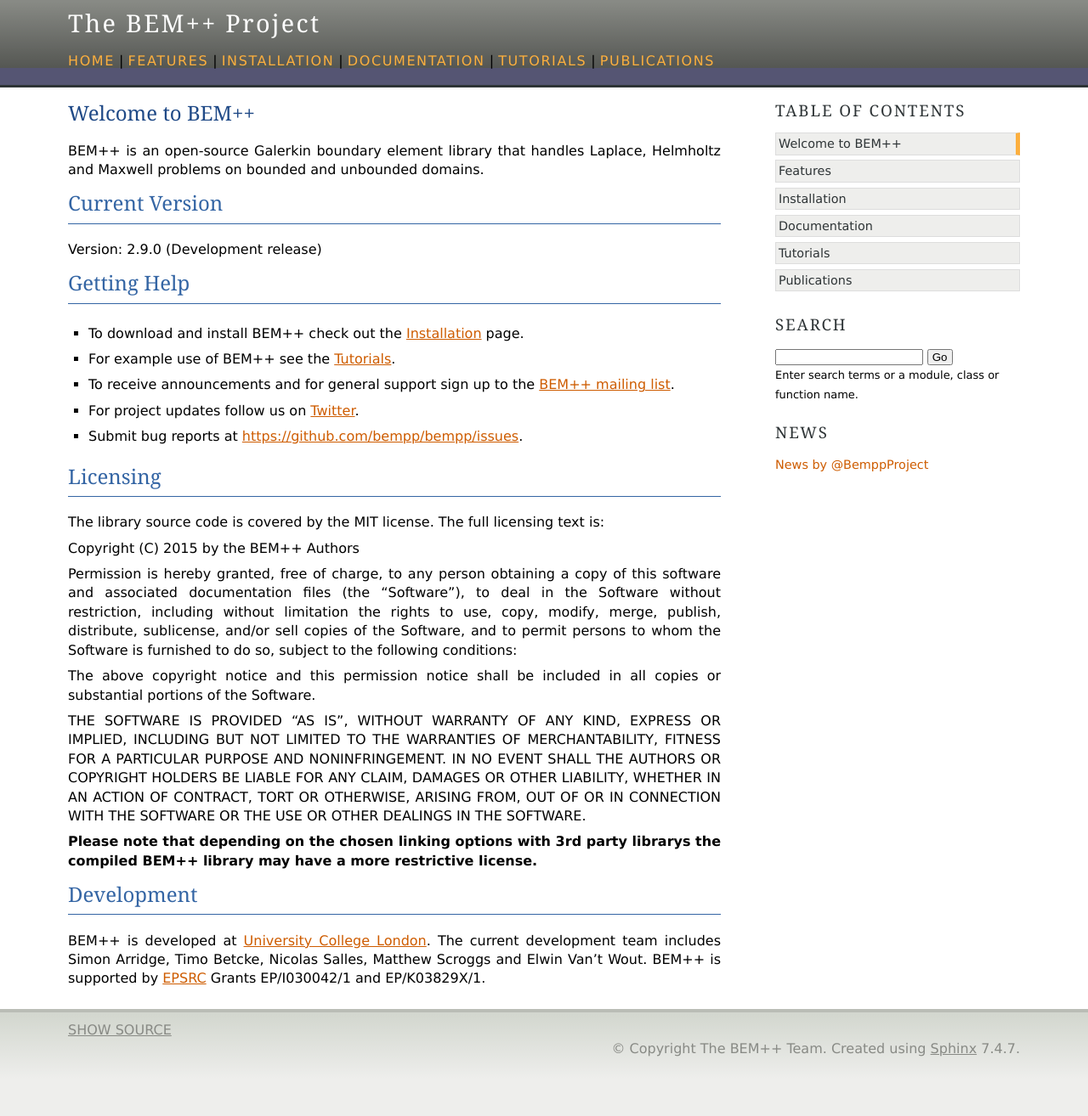
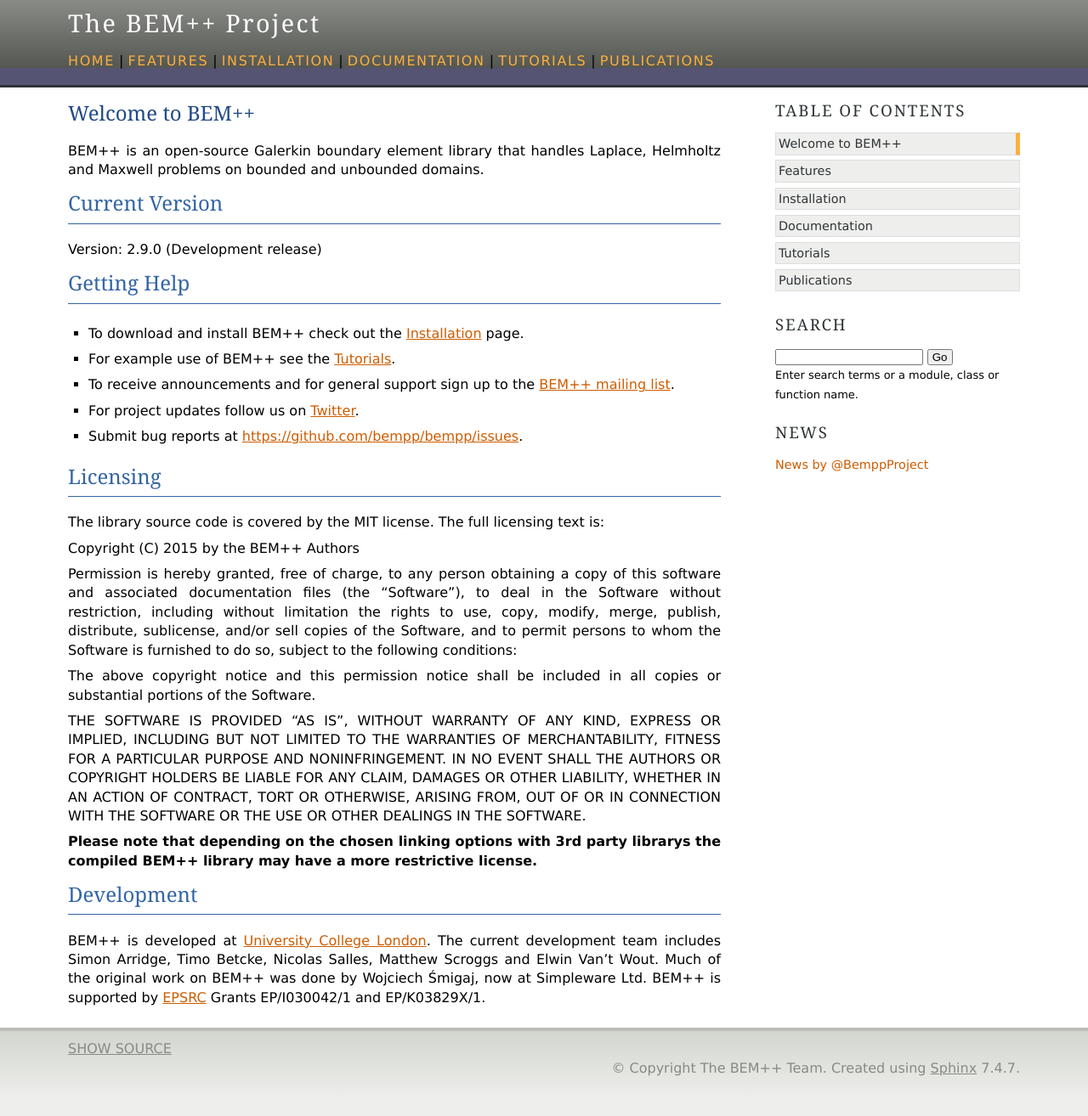
Before and after one commit to evantwout/web, a Sphinx documentation site: the page built from source/index.rst, in a window 1280 px wide. Shown: the whole page at 85% size. Built offline with Sphinx 7.4.7, drawn with Linux system fonts in a browser that asks for light colours; formulas are drawn with MathJax 3; comment, search, counter and statistics services are not loaded; before the commit the page ends 1292 px from its top, so only the background shows below that.

Commit message:
Fixed Developers Section

```diff
--- a/source/index.rst
+++ b/source/index.rst
@@ -48,8 +48,7 @@
 -----------
 BEM++ is developed at `University College London <http://www.ucl.ac.uk>`_. The
 current development team includes Simon Arridge, Timo Betcke, Nicolas Salles,
-Matthew Scroggs and Elwin Van't Wout. BEM++ is supported by `EPSRC <http://www.epsrc.ac.uk>`_
-Grants EP/I030042/1 and EP/K03829X/1.
+Matthew Scroggs and Elwin Van't Wout. Much of the original work on BEM++ was done by Wojciech Śmigaj, now at Simpleware Ltd. BEM++ is supported by `EPSRC <http://www.epsrc.ac.uk>`_ Grants EP/I030042/1 and EP/K03829X/1.
 
 
 .. comment
```
